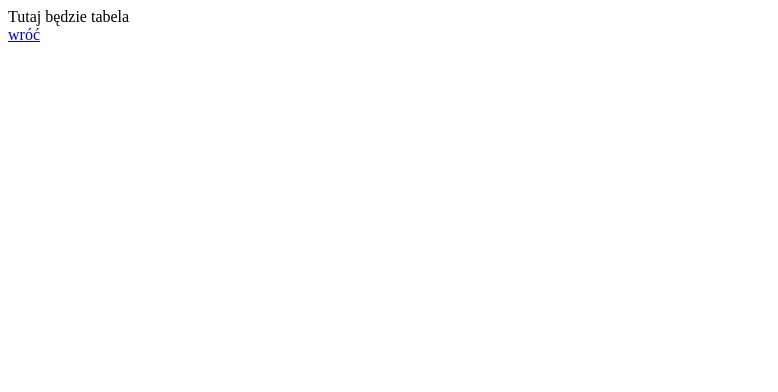
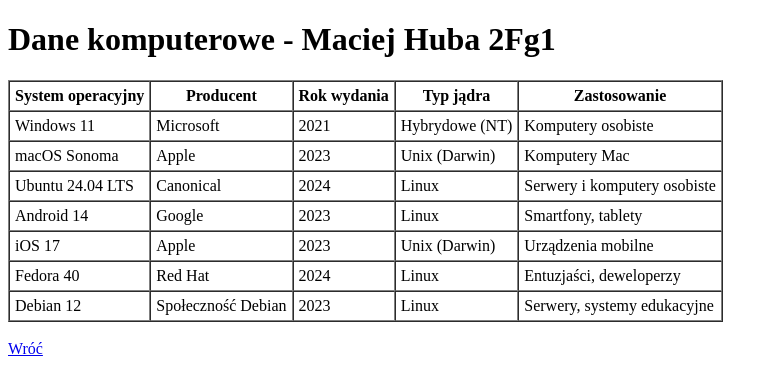
Before and after one commit to macias-coding/Szkola-Cw, a plain HTML site: page tabela_huba.html in a window 1280 px wide. Shown: the whole page, without its empty margins (0-778 px from the left). Drawn offline with Linux system fonts and the light colour scheme.

Commit message:
Enhance tabela_huba.html with computer data table
Added a table with computer data including OS, manufacturer, release year, kernel type, and usage.

```diff
--- a/tabela_huba.html
+++ b/tabela_huba.html
@@ -1,13 +1,72 @@
 <!DOCTYPE html>
 <html lang="pl-PL">
 <html>
-     <head>
-             <meta charset="utf-8">
-             <title> Huba - tabela</title>
-     </head>
+    <head>
+        <meta charset="utf-8">
+        <title>Huba - tabela</title>
+    </head>
     <body>
-    Tutaj będzie tabela<br>
+        <h1>Dane komputerowe - Maciej Huba 2Fg1</h1>
+        <table border="1" cellpadding="5" cellspacing="0">
+            <tr>
+                <th>System operacyjny</th>
+                <th>Producent</th>
+                <th>Rok wydania</th>
+                <th>Typ jądra</th>
+                <th>Zastosowanie</th>
+            </tr>
+            <tr>
+                <td>Windows 11</td>
+                <td>Microsoft</td>
+                <td>2021</td>
+                <td>Hybrydowe (NT)</td>
+                <td>Komputery osobiste</td>
+            </tr>
+            <tr>
+                <td>macOS Sonoma</td>
+                <td>Apple</td>
+                <td>2023</td>
+                <td>Unix (Darwin)</td>
+                <td>Komputery Mac</td>
+            </tr>
+            <tr>
+                <td>Ubuntu 24.04 LTS</td>
+                <td>Canonical</td>
+                <td>2024</td>
+                <td>Linux</td>
+                <td>Serwery i komputery osobiste</td>
+            </tr>
+            <tr>
+                <td>Android 14</td>
+                <td>Google</td>
+                <td>2023</td>
+                <td>Linux</td>
+                <td>Smartfony, tablety</td>
+            </tr>
+            <tr>
+                <td>iOS 17</td>
+                <td>Apple</td>
+                <td>2023</td>
+                <td>Unix (Darwin)</td>
+                <td>Urządzenia mobilne</td>
+            </tr>
+            <tr>
+                <td>Fedora 40</td>
+                <td>Red Hat</td>
+                <td>2024</td>
+                <td>Linux</td>
+                <td>Entuzjaści, deweloperzy</td>
+            </tr>
+            <tr>
+                <td>Debian 12</td>
+                <td>Społeczność Debian</td>
+                <td>2023</td>
+                <td>Linux</td>
+                <td>Serwery, systemy edukacyjne</td>
+            </tr>
+        </table>
 
-    <A HREF="index.html"> wróć </A> <br>
+        <br>
+        <a href="index.html">Wróć</a>
     </body>
-  </html>
+</html>
```
